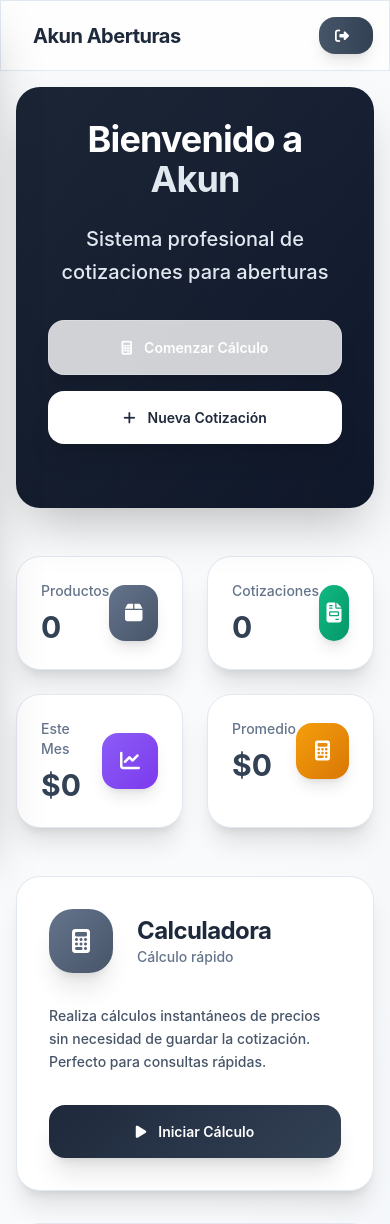
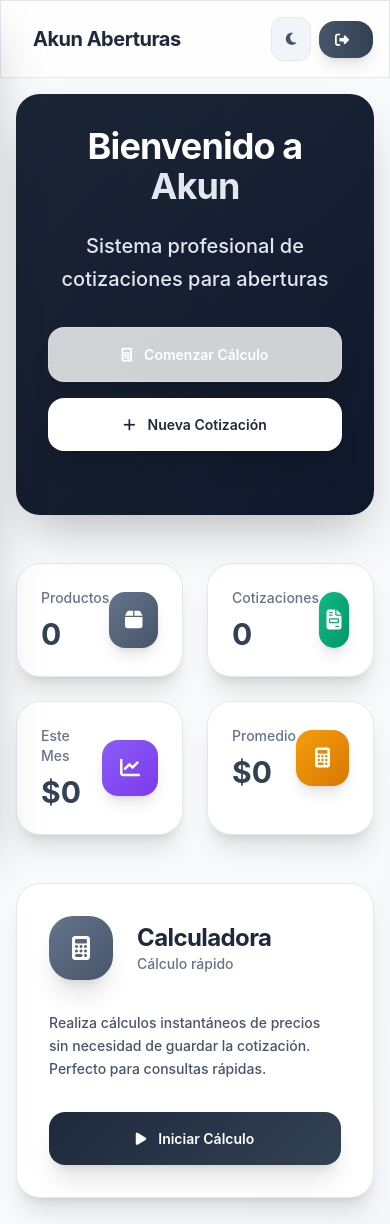
Before and after one commit to Mkdir-arg/akunCalcu, a Django app: page /home/ in a window 390 px wide. Shown: the top 1224 px of the page. Run offline with Django 4.2, Linux system fonts and the light colour scheme; the visitor is signed in with stand-in values (Sample User, id 1); data that the repository does not hold is empty; some libraries are stand-ins or nearby versions.

Commit message:
AKUN1234!

```diff
--- a/akuna_calc/core/templates/core/base.html
+++ b/akuna_calc/core/templates/core/base.html
@@ -9,6 +9,7 @@
     <!-- Fallback CSS -->
     <link href="{% static 'css/fallback.css' %}" rel="stylesheet">
     <link href="{% static 'css/responsive.css' %}" rel="stylesheet">
+    <link href="{% static 'css/themes.css' %}" rel="stylesheet">
 
     <!-- Tailwind CSS CDN -->
     <script src="https://cdn.tailwindcss.com"></script>
@@ -184,7 +185,7 @@
             <header class="glass-effect border-b border-slate-200 sticky top-0 z-30">
                 <div class="flex items-center justify-between px-4 lg:px-6 py-4">
                     <div class="flex items-center space-x-4">
-                        <button id="mobile-menu-btn" class="lg:hidden text-slate-600 hover:text-slate-900 transition-colors">
+                        <button id="mobile-menu-btn" class="lg:hidden text-slate-600 hover:text-slate-900 transition-colors p-2 rounded-lg hover:bg-slate-100" onclick="toggleMobileMenu()">
                             <i class="fas fa-bars text-xl"></i>
                         </button>
                         <div>
@@ -200,6 +201,9 @@
                             </div>
                             <span class="text-sm font-semibold text-slate-700">{{ user.username }}</span>
                         </div>
+                        <button id="theme-toggle" class="w-10 h-10 flex items-center justify-center rounded-xl transition-all duration-300 hover:scale-105" title="Cambiar tema">
+                            <i id="theme-toggle-icon" class="fas fa-moon text-lg"></i>
+                        </button>
                         <a href="{% url 'logout' %}" class="bg-gradient-to-r from-slate-600 to-slate-700 hover:from-slate-700 hover:to-slate-800 text-white px-4 py-2 rounded-2xl transition-all duration-300 transform hover:scale-105 shadow-lg font-medium">
                             <i class="fas fa-sign-out-alt mr-2"></i>
                             <span class="hidden sm:inline">Salir</span>
@@ -220,6 +224,7 @@
 
     {% load static %}
     <script src="{% static 'js/sidebar.js' %}"></script>
+    <script src="{% static 'js/theme.js' %}"></script>
     {% block extra_js %}{% endblock %}
 </body>
 </html>
--- a/akuna_calc/core/templates/core/login.html
+++ b/akuna_calc/core/templates/core/login.html
@@ -9,6 +9,7 @@
     <!-- Fallback CSS -->
     <link href="{% static 'css/fallback.css' %}" rel="stylesheet">
     <link href="{% static 'css/responsive.css' %}" rel="stylesheet">
+    <link href="{% static 'css/themes.css' %}" rel="stylesheet">
 
     <!-- Tailwind CSS CDN -->
     <script src="https://cdn.tailwindcss.com"></script>
@@ -182,5 +183,8 @@
             });
         });
     </script>
+
+    <!-- Theme Management -->
+    <script src="{% static 'js/theme.js' %}"></script>
 </body>
 </html>
--- a/akuna_calc/static/css/responsive.css
+++ b/akuna_calc/static/css/responsive.css
@@ -11,6 +11,7 @@ body {
 }
 
 /* Mobile sidebar */
+@media (max-width: 1023px) {
     .sidebar {
         position: fixed !important;
         top: 0;
@@ -19,13 +20,14 @@ body {
         height: 100vh;
         background: linear-gradient(180deg, #1e293b 0%, #0f172a 100%);
         color: white;
-    z-index: 9999;
-    transform: translateX(-100%);
-    transition: transform 0.3s ease;
+        z-index: 99999;
+        transform: translateX(-100%) !important;
+        transition: transform 0.3s ease !important;
     }
 
-.sidebar.open {
+    .sidebar.translate-x-0 {
         transform: translateX(0) !important;
+    }
 }
 
 /* Mobile overlay */
@@ -36,11 +38,11 @@ body {
     right: 0;
     bottom: 0;
     background: rgba(0, 0, 0, 0.5);
-    z-index: 9998;
+    z-index: 99998;
     display: none;
 }
 
-#mobile-overlay.show {
+#mobile-overlay:not(.hidden) {
     display: block !important;
 }
 
--- /dev/null
+++ b/akuna_calc/static/css/themes.css
@@ -0,0 +1,172 @@
+/* Light Theme (Default) */
+:root {
+    --bg-primary: #f8fafc;
+    --bg-secondary: #ffffff;
+    --bg-tertiary: #f1f5f9;
+    --text-primary: #1e293b;
+    --text-secondary: #475569;
+    --text-tertiary: #64748b;
+    --border-primary: #e2e8f0;
+    --border-secondary: #cbd5e1;
+    --accent-primary: #1e293b;
+    --accent-secondary: #334155;
+    --shadow: rgba(0, 0, 0, 0.1);
+    --shadow-lg: rgba(0, 0, 0, 0.15);
+}
+
+/* Dark Theme */
+[data-theme="dark"] {
+    --bg-primary: #0f172a;
+    --bg-secondary: #1e293b;
+    --bg-tertiary: #334155;
+    --text-primary: #f8fafc;
+    --text-secondary: #cbd5e1;
+    --text-tertiary: #94a3b8;
+    --border-primary: #334155;
+    --border-secondary: #475569;
+    --accent-primary: #3b82f6;
+    --accent-secondary: #2563eb;
+    --shadow: rgba(0, 0, 0, 0.3);
+    --shadow-lg: rgba(0, 0, 0, 0.5);
+}
+
+/* Base styles using CSS variables */
+body {
+    background: var(--bg-primary);
+    color: var(--text-primary);
+    transition: background-color 0.3s ease, color 0.3s ease;
+}
+
+/* Background classes */
+.bg-white { background-color: var(--bg-secondary); }
+.bg-slate-50 { background-color: var(--bg-tertiary); }
+.bg-slate-100 { background-color: var(--bg-tertiary); }
+.bg-gray-50 { background-color: var(--bg-tertiary); }
+
+/* Text classes */
+.text-slate-800 { color: var(--text-primary); }
+.text-slate-700 { color: var(--text-primary); }
+.text-slate-600 { color: var(--text-secondary); }
+.text-slate-500 { color: var(--text-tertiary); }
+.text-slate-400 { color: var(--text-tertiary); }
+
+/* Border classes */
+.border-slate-200 { border-color: var(--border-primary); }
+.border-slate-300 { border-color: var(--border-secondary); }
+
+/* Card styles */
+.card-elegant {
+    background-color: var(--bg-secondary);
+    border-color: var(--border-primary);
+    box-shadow: 0 10px 15px -3px var(--shadow);
+}
+
+.card-elegant:hover {
+    box-shadow: 0 25px 50px -12px var(--shadow-lg);
+}
+
+/* Glass effect */
+.glass-effect {
+    background: var(--bg-secondary);
+    backdrop-filter: blur(20px);
+    border: 1px solid var(--border-primary);
+}
+
+[data-theme="dark"] .glass-effect {
+    background: rgba(30, 41, 59, 0.8);
+    border: 1px solid var(--border-primary);
+}
+
+/* Sidebar */
+.sidebar {
+    background: linear-gradient(180deg, var(--accent-primary) 0%, var(--accent-secondary) 100%);
+}
+
+[data-theme="dark"] .sidebar {
+    background: linear-gradient(180deg, #1e293b 0%, #0f172a 100%);
+}
+
+/* Buttons */
+.btn-primary {
+    background: linear-gradient(135deg, var(--accent-primary) 0%, var(--accent-secondary) 100%);
+}
+
+.btn-primary:hover {
+    background: linear-gradient(135deg, var(--accent-secondary) 0%, var(--accent-primary) 100%);
+}
+
+/* Forms */
+.input-elegant {
+    background-color: var(--bg-secondary);
+    border-color: var(--border-primary);
+    color: var(--text-primary);
+}
+
+.input-elegant:focus {
+    border-color: var(--accent-primary);
+    box-shadow: 0 0 0 3px rgba(59, 130, 246, 0.1);
+}
+
+.input-elegant::placeholder {
+    color: var(--text-tertiary);
+}
+
+/* Gradients */
+.bg-gradient-to-br {
+    background: linear-gradient(135deg, var(--bg-primary) 0%, var(--bg-tertiary) 100%);
+}
+
+.bg-gradient-to-r {
+    background: linear-gradient(to right, var(--accent-primary) 0%, var(--accent-secondary) 100%);
+}
+
+/* Theme toggle button */
+#theme-toggle {
+    background: var(--bg-tertiary);
+    color: var(--text-secondary);
+    border: 1px solid var(--border-primary);
+    border-radius: 0.75rem;
+    padding: 0.5rem;
+    transition: all 0.3s ease;
+    cursor: pointer;
+}
+
+#theme-toggle:hover {
+    background: var(--accent-primary);
+    color: white;
+    transform: scale(1.05);
+}
+
+/* Dark theme specific adjustments */
+[data-theme="dark"] {
+    /* Hero section */
+    .bg-gradient-to-br.from-primary {
+        background: linear-gradient(135deg, #1e293b 0%, #0f172a 100%);
+    }
+
+    /* Stats cards gradients */
+    .bg-gradient-to-br.from-slate-500 {
+        background: linear-gradient(135deg, #64748b 0%, #475569 100%);
+    }
+
+    .bg-gradient-to-br.from-emerald-500 {
+        background: linear-gradient(135deg, #10b981 0%, #059669 100%);
+    }
+
+    .bg-gradient-to-br.from-violet-500 {
+        background: linear-gradient(135deg, #8b5cf6 0%, #7c3aed 100%);
+    }
+
+    .bg-gradient-to-br.from-amber-500 {
+        background: linear-gradient(135deg, #f59e0b 0%, #d97706 100%);
+    }
+}
+
+/* Smooth transitions for theme changes */
+* {
+    transition: background-color 0.3s ease, color 0.3s ease, border-color 0.3s ease;
+}
+
+/* Override Tailwind's dark mode if it conflicts */
+.dark .bg-white { background-color: var(--bg-secondary) !important; }
+.dark .text-slate-800 { color: var(--text-primary) !important; }
--- a/akuna_calc/static/js/sidebar.js
+++ b/akuna_calc/static/js/sidebar.js
@@ -1,91 +1,93 @@
+// Global functions for mobile menu
+function toggleMobileMenu() {
+    const sidebar = document.getElementById('sidebar');
+    const overlay = document.getElementById('mobile-overlay');
+
+    if (sidebar && overlay) {
+        const isOpen = sidebar.style.transform === 'translateX(0px)' || sidebar.classList.contains('translate-x-0');
+
+        if (isOpen) {
+            closeMobileMenu();
+        } else {
+            openMobileMenu();
+        }
+    }
+}
+
+function openMobileMenu() {
+    const sidebar = document.getElementById('sidebar');
+    const overlay = document.getElementById('mobile-overlay');
+
+    if (sidebar) {
+        sidebar.style.transform = 'translateX(0)';
+        sidebar.classList.remove('-translate-x-full');
+        sidebar.classList.add('translate-x-0');
+    }
+
+    if (overlay) {
+        overlay.classList.remove('hidden');
+        overlay.style.display = 'block';
+    }
+
+    document.body.style.overflow = 'hidden';
+}
+
+function closeMobileMenu() {
+    const sidebar = document.getElementById('sidebar');
+    const overlay = document.getElementById('mobile-overlay');
+
+    if (sidebar) {
+        sidebar.style.transform = 'translateX(-100%)';
+        sidebar.classList.add('-translate-x-full');
+        sidebar.classList.remove('translate-x-0');
+    }
+
+    if (overlay) {
+        overlay.classList.add('hidden');
+        overlay.style.display = 'none';
+    }
+
+    document.body.style.overflow = '';
+}
+
 document.addEventListener('DOMContentLoaded', function() {
     const sidebar = document.getElementById('sidebar');
     const mobileMenuBtn = document.getElementById('mobile-menu-btn');
     const sidebarClose = document.getElementById('sidebar-close');
     const mobileOverlay = document.getElementById('mobile-overlay');
 
-    let isMobile = window.innerWidth < 1024;
-
-    // Detectar cambios de tamaño de pantalla
-    window.addEventListener('resize', function() {
-        const wasMobile = isMobile;
-        isMobile = window.innerWidth < 1024;
-
-        if (wasMobile && !isMobile) {
-            closeMobileSidebar();
-        }
-    });
-
-    // Abrir sidebar en móvil
-    if (mobileMenuBtn) {
-        mobileMenuBtn.addEventListener('click', function(e) {
-            e.preventDefault();
-            console.log('Mobile menu clicked');
-            openMobileSidebar();
-        });
-    }
-
-    // Cerrar sidebar en móvil
+    // Cerrar sidebar con botón X
     if (sidebarClose) {
         sidebarClose.addEventListener('click', function(e) {
             e.preventDefault();
-            closeMobileSidebar();
+            closeMobileMenu();
         });
     }
 
     // Cerrar sidebar al hacer click en overlay
     if (mobileOverlay) {
         mobileOverlay.addEventListener('click', function() {
-            closeMobileSidebar();
+            closeMobileMenu();
         });
     }
 
-    // Cerrar sidebar al hacer click en un enlace (móvil)
+    // Cerrar sidebar al hacer click en un enlace
     const navItems = document.querySelectorAll('.nav-item');
     navItems.forEach(item => {
         item.addEventListener('click', function() {
-            if (isMobile) {
-                setTimeout(() => closeMobileSidebar(), 150);
+            if (window.innerWidth < 1024) {
+                setTimeout(() => closeMobileMenu(), 150);
             }
         });
     });
 
-    function openMobileSidebar() {
-        console.log('Opening sidebar');
-        if (sidebar) {
-            sidebar.style.transform = 'translateX(0)';
-            sidebar.classList.remove('-translate-x-full');
-            sidebar.classList.add('translate-x-0');
+    // Cerrar sidebar al cambiar a desktop
+    window.addEventListener('resize', function() {
+        if (window.innerWidth >= 1024) {
+            closeMobileMenu();
         }
-        if (mobileOverlay) {
-            mobileOverlay.classList.remove('hidden');
-            mobileOverlay.style.display = 'block';
-        }
-        document.body.style.overflow = 'hidden';
-    }
+    });
 
-    function closeMobileSidebar() {
-        console.log('Closing sidebar');
-        if (sidebar) {
-            sidebar.style.transform = 'translateX(-100%)';
-            sidebar.classList.add('-translate-x-full');
-            sidebar.classList.remove('translate-x-0');
-        }
-        if (mobileOverlay) {
-            mobileOverlay.classList.add('hidden');
-            mobileOverlay.style.display = 'none';
-        }
-        document.body.style.overflow = '';
-    }
-
-    // Debug: mostrar estado inicial
-    console.log('Sidebar initialized:', {
-        sidebar: !!sidebar,
-        mobileMenuBtn: !!mobileMenuBtn,
-        sidebarClose: !!sidebarClose,
-        mobileOverlay: !!mobileOverlay,
-        isMobile: isMobile
-    });
 
     // Animaciones de entrada
     const animatedElements = document.querySelectorAll('.animate-fade-in, .card-hover');
--- /dev/null
+++ b/akuna_calc/static/js/theme.js
@@ -0,0 +1,47 @@
+// Theme Management
+class ThemeManager {
+    constructor() {
+        this.theme = localStorage.getItem('theme') || 'light';
+        this.init();
+    }
+
+    init() {
+        this.applyTheme();
+        this.setupToggle();
+    }
+
+    applyTheme() {
+        document.documentElement.setAttribute('data-theme', this.theme);
+        document.body.className = document.body.className.replace(/theme-\w+/g, '');
+        document.body.classList.add(`theme-${this.theme}`);
+
+        // Update toggle icon
+        const toggleIcon = document.getElementById('theme-toggle-icon');
+        if (toggleIcon) {
+            toggleIcon.className = this.theme === 'dark'
+                ? 'fas fa-sun'
+                : 'fas fa-moon';
+        }
+    }
+
+    toggle() {
+        this.theme = this.theme === 'light' ? 'dark' : 'light';
+        localStorage.setItem('theme', this.theme);
+        this.applyTheme();
+    }
+
+    setupToggle() {
+        const toggleBtn = document.getElementById('theme-toggle');
+        if (toggleBtn) {
+            toggleBtn.addEventListener('click', (e) => {
+                e.preventDefault();
+                this.toggle();
+            });
+        }
+    }
+}
+
+// Initialize theme manager when DOM is loaded
+document.addEventListener('DOMContentLoaded', () => {
+    window.themeManager = new ThemeManager();
+});
```
Lines whose indentation alone changed are shown as unchanged.
